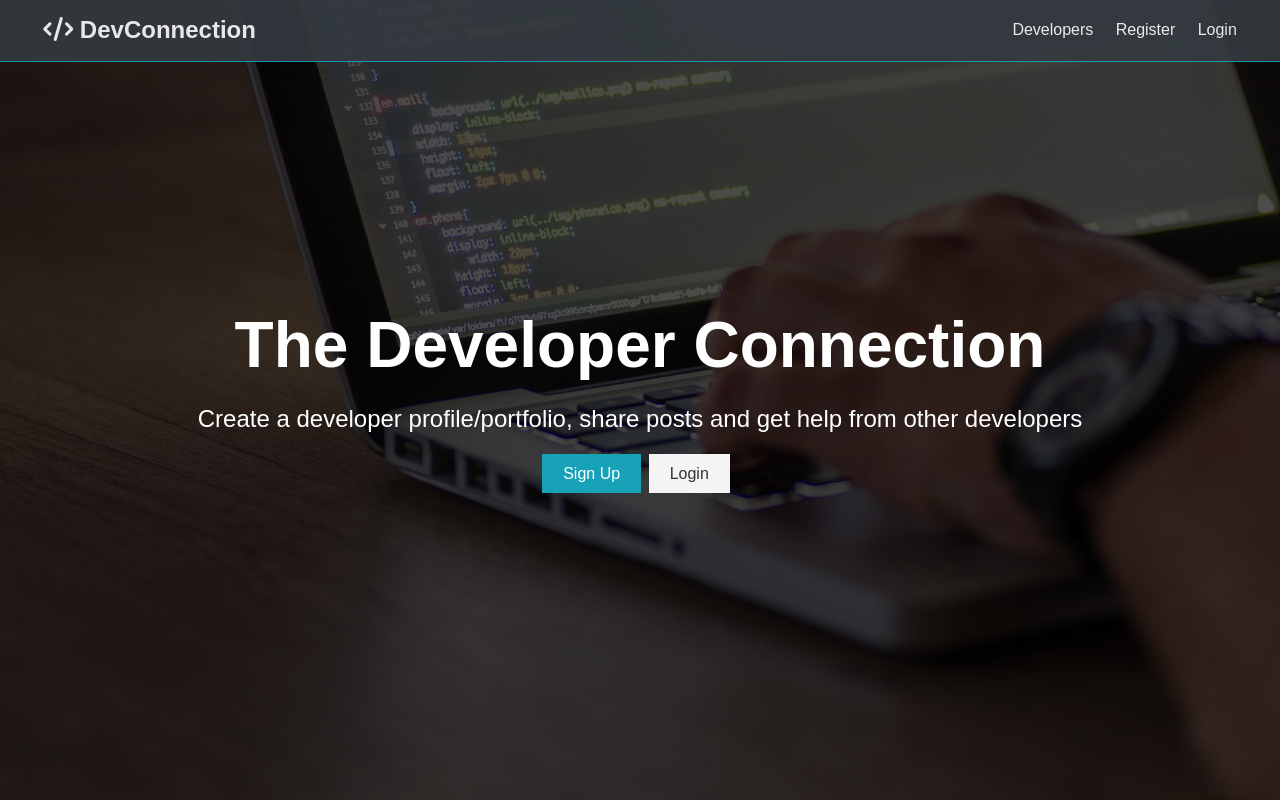
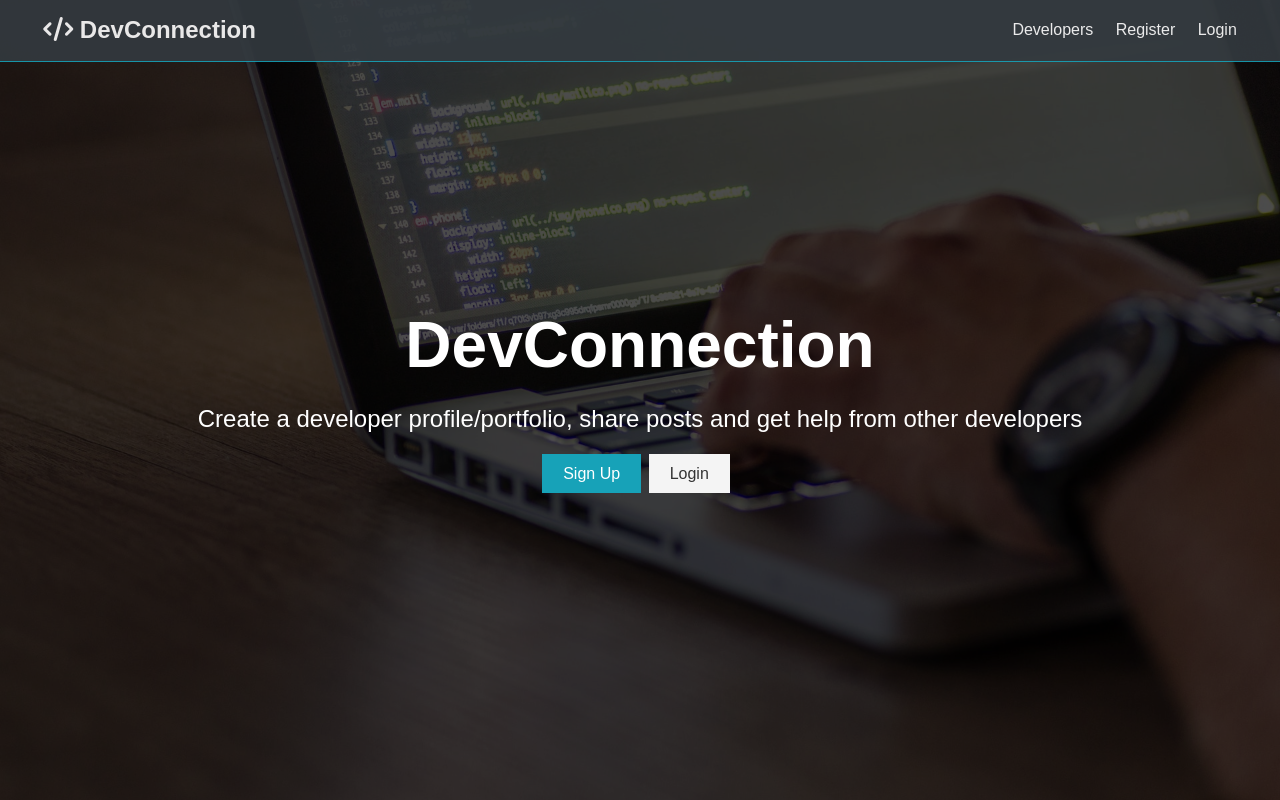
Before and after one commit to ajsizzle/devconnection, a React (Create React App) app in the folder client/: page / in a window 1280 px wide. Built offline with nearby package versions, Linux system fonts and the light colour scheme.

Commit message:
updated landing header

```diff
--- a/client/src/components/layout/Landing.js
+++ b/client/src/components/layout/Landing.js
@@ -5,7 +5,7 @@
         <section className="landing">
       <div className="dark-overlay">
         <div className="landing-inner">
-          <h1 className="x-large">The Developer Connection</h1>
+          <h1 className="x-large">DevConnection</h1>
           <p className="lead">
             Create a developer profile/portfolio, share posts and get help from
             other developers
```
